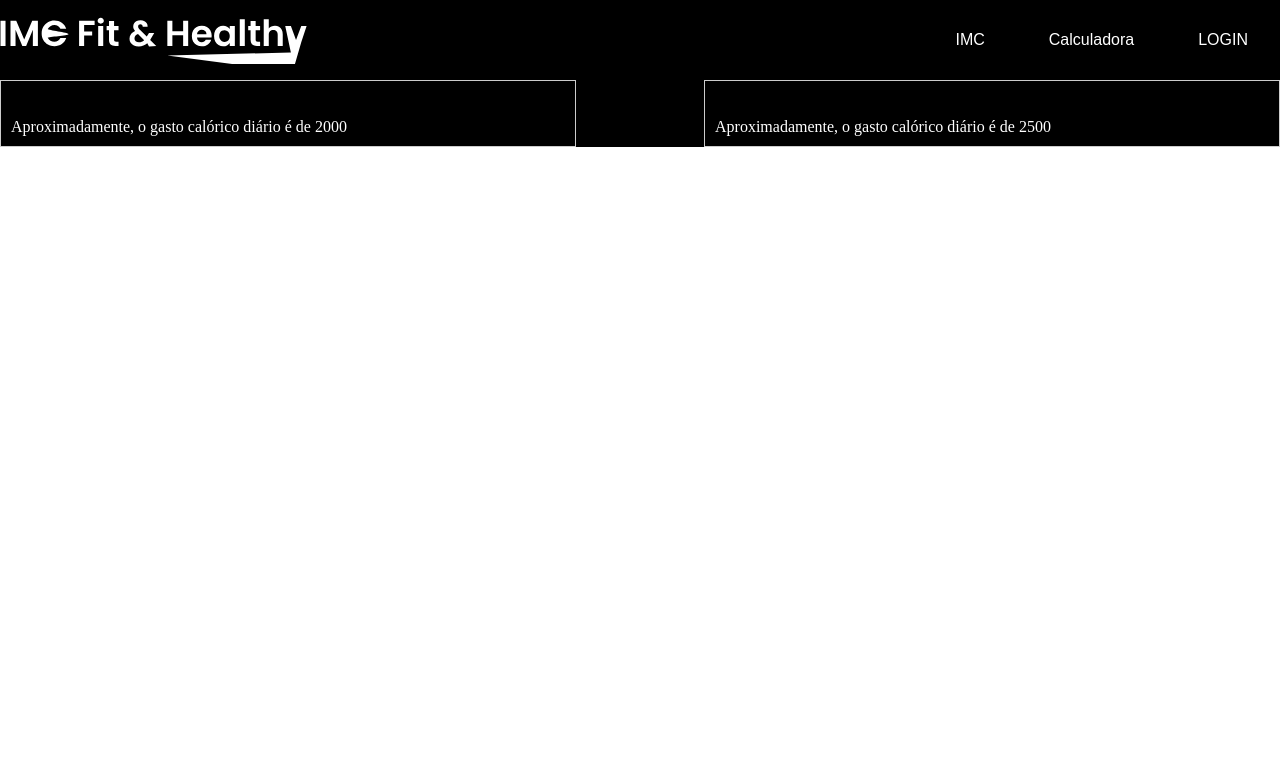
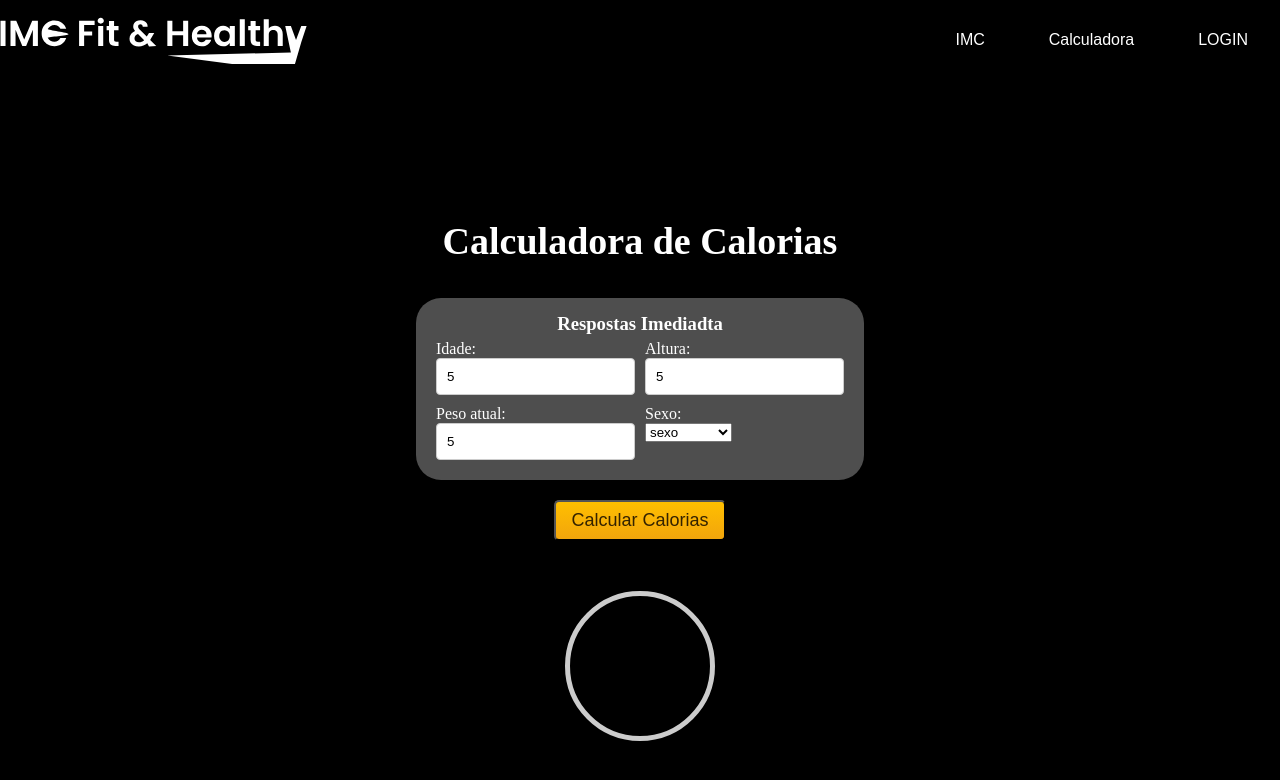
Before and after one commit to Kayan33/PROJETO-TABAJARA-SENAC, a React (Create React App) app: page /calorias in a window 1280 px wide. Both pictures are taken after typing "5", "5", "5" into the empty fields and a click on the button "Calcule IMC". Shown: the top 780 px of the page. Built offline with nearby package versions, Linux system fonts and the light colour scheme.

Commit message:
refatoração

```diff
--- a/src/components/Imc-calorias-1.js
+++ b/src/components/Imc-calorias-1.js
@@ -10,8 +10,6 @@ const[idade, setIdade] = useState('')
 const[altura, setAltura] = useState('')
 const[peso, setPeso] = useState('')
 const[sexo, setSexo] = useState('')
-// const[exercicio, setExercicio] = useState('')
-// const[tipoEmprego, setTipoEmprego] = useState('')
 const [calculoexecutavel, setCalculoexecutavel]= useState (false)
 const [resultado, setResultado] = useState (null)
 
@@ -69,43 +67,60 @@ function TaxaMetabólicaBasal() {
               </div>
             </form>
         </div>
-            <h2>Qual é o seu nível de atividade diária?</h2>
-          </div>
-        <div className="atividades-flex">
-          <div className="img-flex">
-            <img src={leve} alt="" />
-            <button value='leve'>Atividade leve</button>
           </div>
 
-          <div className="img-flex">
-            <img src={moderada} alt="" />
-            <button value='moderada'>Atividade moderada</button>
-          </div>
-
-          <div className="img-flex">
-            <img src={elevada} alt="" />
-            <button value='elevada'>Atividade elevada</button>
-          </div>
-
-          <div className="img-flex">
-            <img src={intensa} alt="" />
-            <button value='intensa'>Atividade intensa</button>
-          </div>
-        </div>
             <button className="button-calcule" onClick={TaxaMetabólicaBasal}>Calcule IMC</button>
       </article>
       </>
       ):(
-        <div class="resultado-container">
-  <div class="resultado-item">
-    <h2>Calorias</h2>
-    <p>Aproximadamente, o gasto calórico diário é de 2000</p>
-  </div>
-  <div class="resultado-item">
-    <h2>Calorias</h2>
-    <p>Aproximadamente, o gasto calórico diário é de 2500</p>
-  </div>
+        <article className="calorie-calculator">
+        <div className="form-container">
+          <h1>Calculadora de Calorias</h1>
+          <div className="respostas-imediadta">
+            <h3>Respostas Imediadta</h3>
+            <form className="form">
+              <div>
+                <p>Idade:</p>
+                <input type="number"
+                value={idade}
+                onChange={(e) => setIdade(e.target.value)}/>
+              </div>
+              <div>
+                <p>Altura:</p>
+                <input type="number"
+                value={altura}
+                onChange={(e) => setAltura(e.target.value)}/>
+              </div>
+              <div>
+                <p>Peso atual:</p>
+                <input type="number"
+                value={peso}
+                onChange={(e) => setPeso(e.target.value)}/>
+              </div>
+              <div>
+                <p>Sexo:</p>
+                <select
+                value={sexo}
+                onChange={(e) => setSexo(e.target.value)}>
+                  <option disabled value="">
+                      sexo
+                    </option>
+                  <option value='masculino'>Masculino</option>
+                  <option value='feminino'>Feminino</option>
+                </select>
+              </div>
+            </form>
+        </div>
+          </div>
+
+            <button className="button-calcule" onClick={TaxaMetabólicaBasal}>Calcular Calorias</button>
+  <div class="resultado-container">
+   <div class="resultado-item">
+      <h3>{resultado}</h3>
+    </div>
 </div>
+      </article>
+
 
 
     )}
--- a/src/styles/Imc-calorias-1.css
+++ b/src/styles/Imc-calorias-1.css
@@ -6,7 +6,7 @@
   display: flex;
   align-items: center;
   justify-content: center;
-  height: 89.6vh;
+  height: 100vh;
   flex-direction: column;
 }
 
@@ -34,20 +34,21 @@ h3 {
   padding: 15px;
   border-radius: 25px;
 }
+
 .respostas-imediadta h3 {
   text-align: center;
 }
 
 .form {
   display: grid;
-  grid-template-columns: 1fr 1fr ;
+  grid-template-columns: 1fr 1fr;
 }
 
 .form div {
   margin: 5px;
 }
 
-.atividades-flex{
+.atividades-flex {
   display: flex;
   flex-wrap: wrap;
   justify-content: space-between;
@@ -58,18 +59,20 @@ h3 {
   border-radius: 20px;
 }
 
-.img-flex{
+.img-flex {
   display: grid;
   justify-items: center;
 
 }
+
 .img-flex button {
   padding: 12px 15px;
   border-radius: 20px;
 
 }
 
-input[type="text"] ,[type="number"] {
+input[type="text"],
+[type="number"] {
   width: 100%;
   padding: 10px;
   box-sizing: border-box;
@@ -77,7 +80,7 @@ input[type="text"] ,[type="number"] {
   border-radius: 4px;
 }
 
-.button-calcule{
+.button-calcule {
   padding: 8px 15px;
   border-radius: 5px;
   background: linear-gradient(to bottom, #FFBF00, #F2A50C);
@@ -94,16 +97,31 @@ img {
 }
 
 
-
-
 .resultado-container {
-  display: flex;
-  justify-content: space-between;
-  align-items: center; /* Opcional: centraliza os itens verticalmente */
+  color: #ccc;
 }
 
 .resultado-item {
-  border: 1px solid #ccc; /* Apenas para visualização */
-  padding: 10px; /* Apenas para visualização */
-  width: 45%; /* Opcional: ajuste a largura conforme necessário */
+  display: flex;
+  align-items: center;
+  justify-content: center;
+  margin-top: 50px;
+  width: 150px;
+  height: 150px;
+  border: 5px solid #ccc;
+  border-radius: 50%;
+  transition: border 0.5s ease-in-out;
 }
+
+.resultado-item p {
+  color: #000000;
+}
+
+.resultado-item h3 {
+  text-align: center;
+  color: #ffffff;
+}
+
+.resultado-item:hover {
+  border-color: #3498db; /* Cor da borda quando o mouse estiver sobre o elemento */
+}
```
Lines whose indentation alone changed are shown as unchanged.
